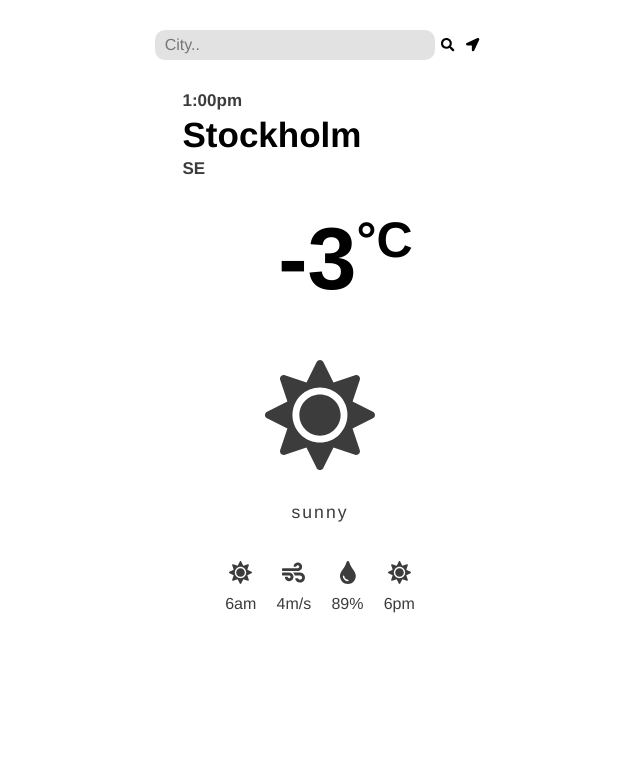
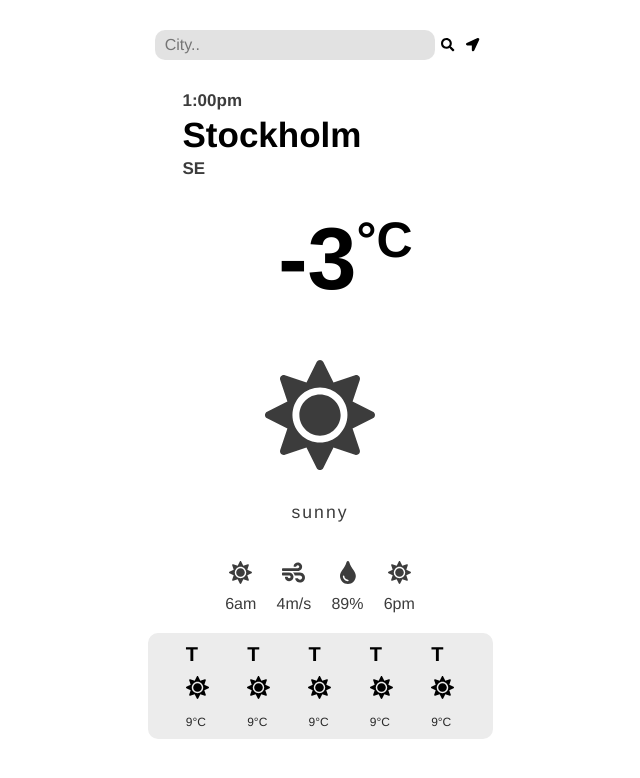
Before and after one commit to esraod/08-weather-app-esraod, a React (Create React App) app: page / in a window 1280 px wide. Shown: the top 778 px of the page, without its empty margins (320-960 px from the left). Built offline with nearby package versions, Linux system fonts and the light colour scheme.

Commit message:
:zap::art: Fixed the Week forecast, content,elems and styling

```diff
--- a/src/App.css
+++ b/src/App.css
@@ -75,13 +75,25 @@ button {
   width: 225px;
 }
 
-.flex-three {
+.flex-three,
+.flex-week {
   margin: auto;
   flex-flow: row;
   display:flex;
   justify-content: space-evenly;
+}
+
+.flex-three {
   width: 230px;
   margin-top: 20px;
+}
+
+.flex-week{
+  background: #ececec;
+  width: 345px;
+  padding: 10px 0px 10px 0px;
+  border-radius: 10px;
+  margin: 20px auto 20px auto;
 }
 
 .time,
@@ -146,3 +158,15 @@ button {
   font-size: 23px;
   margin-bottom: 10px;
 }
+
+.week-temp {
+  margin-top: 5px;
+  font-size: 12px;
+  color: #282828;
+}
+
+.day {
+  margin-bottom: 10px;
+  font-weight: bold;
+  font-size: 20px;
+}
--- a/src/App.js
+++ b/src/App.js
@@ -20,7 +20,7 @@ class App extends Component {
       <div>
         <Search />
         <Today />
-        {/* <Week /> */}
+        <Week />
       </div>
     );
   }
--- a/src/components/weather-card/Week.jsx
+++ b/src/components/weather-card/Week.jsx
@@ -0,0 +1,42 @@
+import React from 'react';
+
+
+import { FontAwesomeIcon } from "@fortawesome/react-fontawesome";
+
+
+const Week = props => (
+    <div className="forecast-content">
+        <div className="flex-week">
+
+            <div className="forecast-item">
+                <div className="day">T</div>
+                <FontAwesomeIcon className="icon-small-desc" icon="sun" />{" "}
+                <div className="week-temp">9°C</div>
+            </div>
+            <div className="forecast-item">
+                <div className="day">T</div>
+                <FontAwesomeIcon className="icon-small-desc" icon="sun" />{" "}
+                <div className="week-temp">9°C</div>
+            </div>
+            <div className="forecast-item">
+                <div className="day">T</div>
+                <FontAwesomeIcon className="icon-small-desc" icon="sun" />{" "}
+                <div className="week-temp">9°C</div>
+            </div>
+            <div className="forecast-item">
+                <div className="day">T</div>
+                <FontAwesomeIcon className="icon-small-desc" icon="sun" />{" "}
+                <div className="week-temp">9°C</div>
+            </div>
+            <div className="forecast-item">
+                <div className="day">T</div>
+                <FontAwesomeIcon className="icon-small-desc" icon="sun" />{" "}
+                <div className="week-temp">9°C</div>
+            </div>
+
+
+        </div>
+    </div>
+)
+
+export default Week;
```
